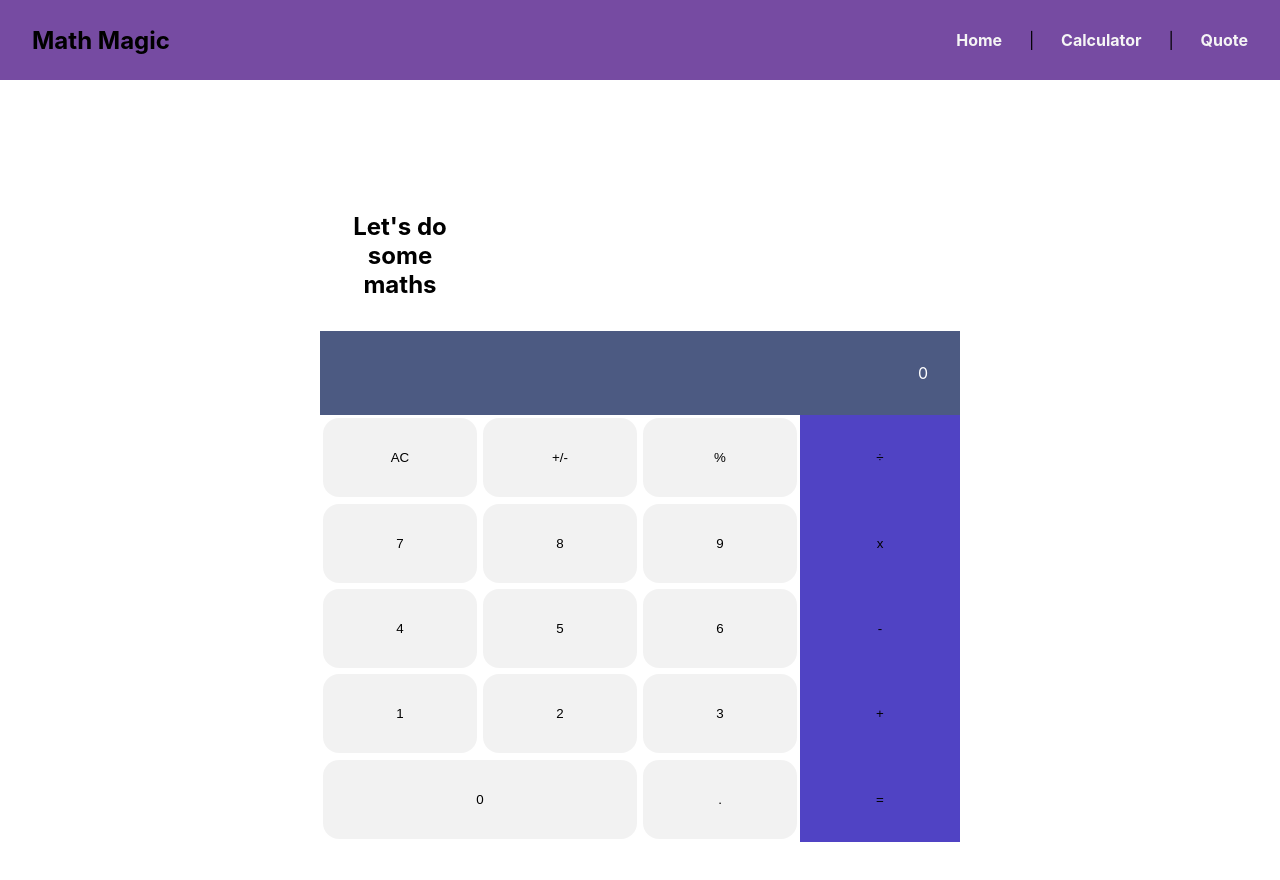
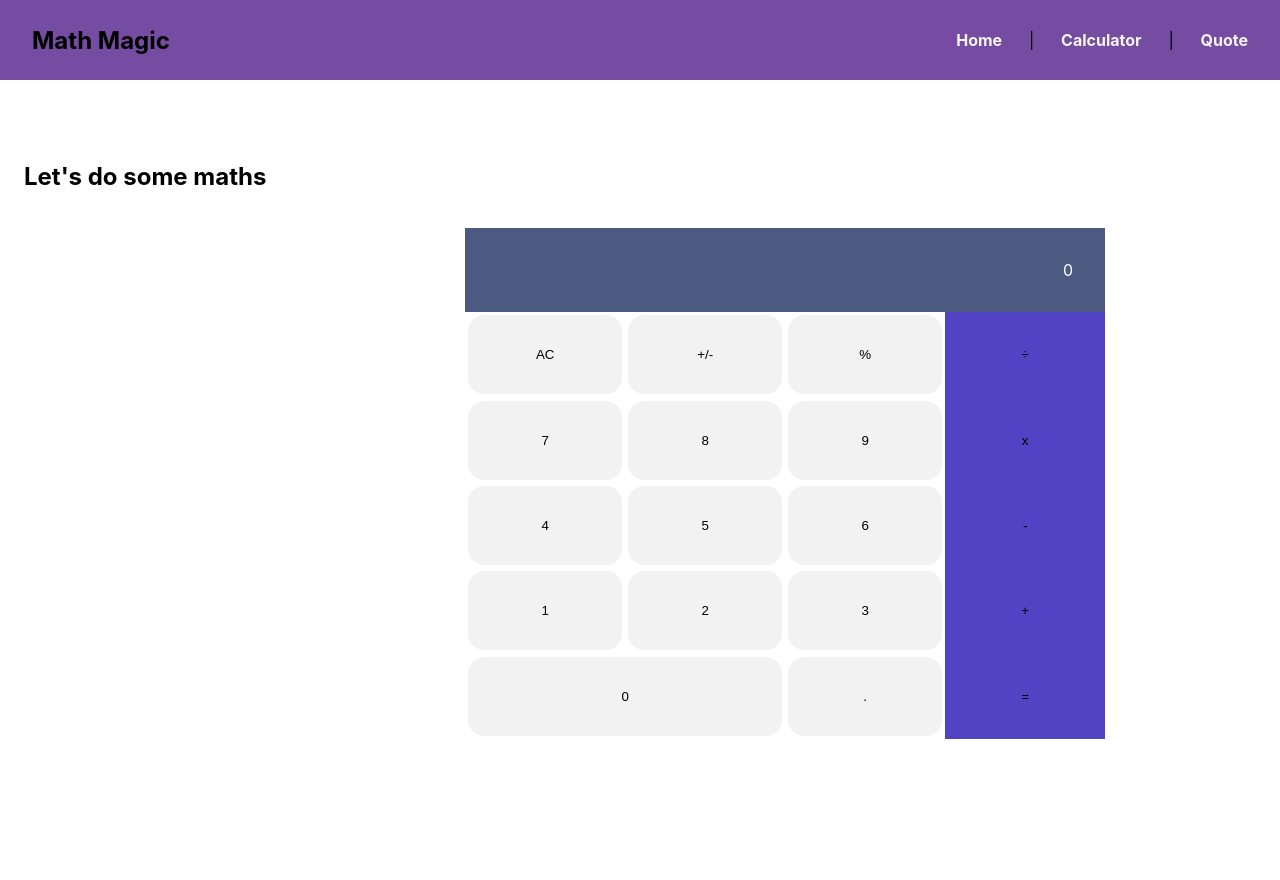
Before and after one commit to RitaDee/math-magic, a React (Create React App) app: page /calculator in a window 1280 px wide. Shown: the top 880 px of the page. After the commit the page ends 839 px from the top, so only its background shows below. Built offline with nearby package versions, Linux system fonts and the light colour scheme.

Commit message:
Add style

```diff
--- a/src/App.css
+++ b/src/App.css
@@ -9,12 +9,6 @@
   margin: 100px auto;
   display: grid;
   grid-template-columns: 1fr 1fr 1fr 1fr;
-}
-
-.calculatorT h2 {
-  text-align: left;
-    margin-top: 10px;
-    padding-left: 24px;
 }
 
 .container .result {
@@ -29,6 +23,17 @@
   border: 0px solid rgb(215, 207, 207);
   text-align: center;
   padding: 2rem;
+}
+
+.calculatorF {
+  display: flex;
+  justify-content: center;
+}
+
+.calculatorT {
+  text-align: center;
+  margin-top: 10px;
+  padding: 24px;
 }
 
 .key {
--- a/src/components/Calculator.js
+++ b/src/components/Calculator.js
@@ -20,8 +20,9 @@ const Calculator = () => {
   };
 
   return (
+    <div className="calculatorF">
+      <h2 className="calculatorT">Let&apos;s do some maths</h2>
       <div className="container">
-      <h2 className="calculatorT">Let&apos;s do some maths</h2>
         <div className="result">
           {total}
           {' '}
@@ -87,6 +88,7 @@ const Calculator = () => {
           =
         </button>
       </div>
+    </div>
   );
 };
 
--- a/src/styles/Quote.module.css
+++ b/src/styles/Quote.module.css
@@ -4,14 +4,18 @@
         bottom: 20%;
         right: 2%;
         left: 2%;
+        font-size: 20px;
+        text-align: center;
+        padding: 4rem;
         display: flex;
         flex-direction: column;
+        justify-content: center;
         gap: 1.5rem;
         margin: 0 auto;
         padding: 20px;
         width: 70%;
         opacity: 0;
-        animation: fadeIn 5s ease-in-out forwards;
+        animation: fadeIn 5s ease-in-out infinite;
         background-image: linear-gradient(135deg, #667eea, #764ba2);
         color: #fff;
         animation-delay: 0.5s;
```
Lines whose indentation alone changed are shown as unchanged.
